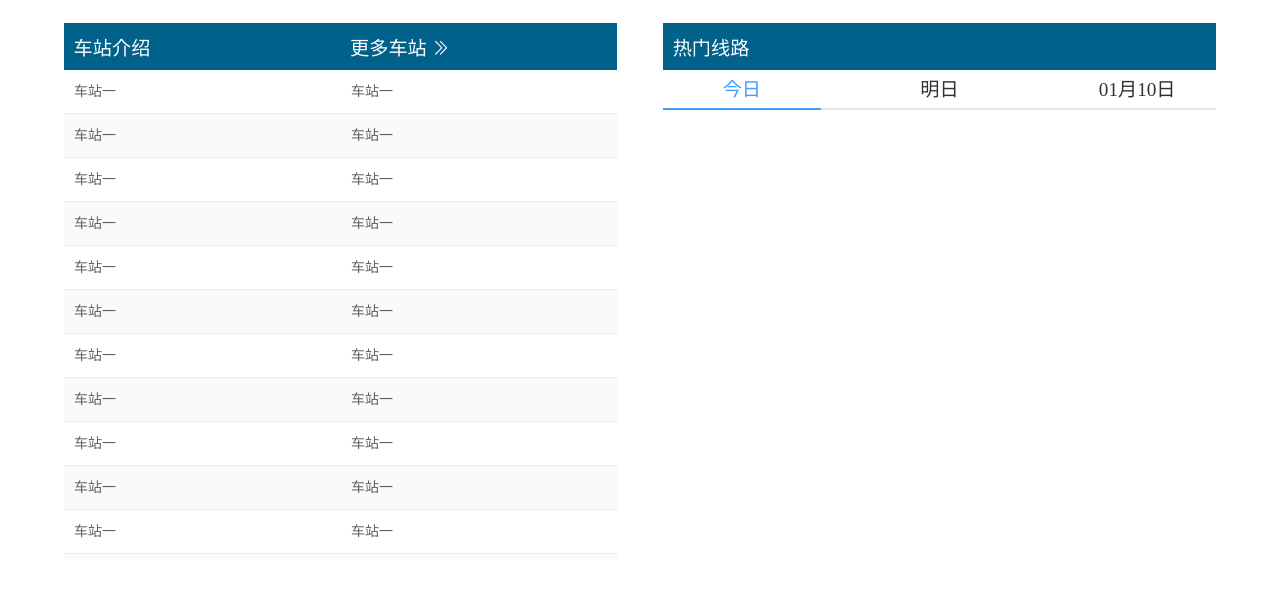
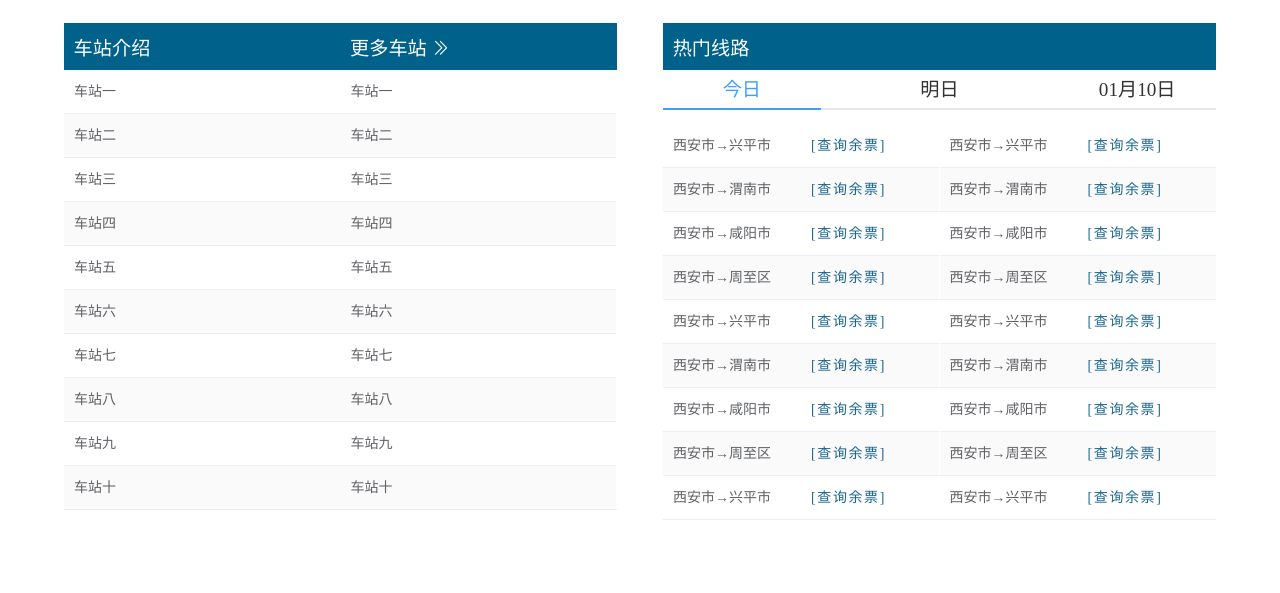
Before and after one commit to Ocean-H1/bus_station, a Vue app: page /first in a window 1280 px wide. Shown: the part 1403-1996 px from the top of the page. Built offline with nearby package versions, Linux system fonts and the light colour scheme.

Commit message:
完成热门线路和常用车站的样式修改及渲染方式

```diff
--- /dev/null
+++ b/src/components/content/Station-Hotline/hotline-table.vue
@@ -0,0 +1,131 @@
+<template>
+  <div class="hotlineTable">
+    <el-table
+      :data="lineList"
+      style="width: 50%"
+      size="medium"
+      stripe
+      :show-header="false"
+    >
+      <el-table-column>
+        <template slot-scope="scope">
+          <span class="line"
+            >{{ scope.row.start_region }}→{{ scope.row.final_region }}</span
+          >
+        </template>
+      </el-table-column>
+      <el-table-column>
+        <template slot-scope="">
+          <span class="yupiao">[查询余票]</span>
+        </template>
+      </el-table-column>
+    </el-table>
+    <el-table
+      :data="lineList"
+      style="width: 50%"
+      size="medium"
+      stripe
+      :show-header="false"
+    >
+      <el-table-column>
+        <template slot-scope="scope">
+          <span class="line"
+            >{{ scope.row.start_region }}→{{ scope.row.final_region }}</span
+          >
+        </template>
+      </el-table-column>
+      <el-table-column>
+        <template slot-scope="">
+          <span class="yupiao">[查询余票]</span>
+        </template>
+      </el-table-column>
+    </el-table>
+  </div>
+</template>
+
+<script>
+export default {
+  name: 'hotlineTable',
+  data() {
+    return {
+      lineList: [
+        {
+          start_region_id: 1, //始发地id
+          final_region_id: 11, //目的地id
+          start_region: '西安市',
+          final_region: '兴平市',
+        },
+        {
+          start_region_id: 1,
+          final_region_id: 8,
+          start_region: '西安市',
+          final_region: '渭南市',
+        },
+        {
+          start_region_id: 1,
+          final_region_id: 12,
+          start_region: '西安市',
+          final_region: '咸阳市',
+        },
+        {
+          start_region_id: 1,
+          final_region_id: 6,
+          start_region: '西安市',
+          final_region: '周至区',
+        },
+        {
+          start_region_id: 1, //始发地id
+          final_region_id: 11, //目的地id
+          start_region: '西安市',
+          final_region: '兴平市',
+        },
+        {
+          start_region_id: 1,
+          final_region_id: 8,
+          start_region: '西安市',
+          final_region: '渭南市',
+        },
+        {
+          start_region_id: 1,
+          final_region_id: 12,
+          start_region: '西安市',
+          final_region: '咸阳市',
+        },
+        {
+          start_region_id: 1,
+          final_region_id: 6,
+          start_region: '西安市',
+          final_region: '周至区',
+        },
+        {
+          start_region_id: 1, //始发地id
+          final_region_id: 11, //目的地id
+          start_region: '西安市',
+          final_region: '兴平市',
+        },
+      ],
+    }
+  },
+}
+</script>
+
+<style scoped>
+.el-table {
+  float: right !important;
+}
+/* 余票查询的样式修改 */
+.yupiao {
+  color: #1b6690;
+  cursor: pointer;
+  letter-spacing: 0.1rem;
+}
+.yupiao:hover {
+  text-decoration: underline;
+  font-weight: 600;
+}
+.line:hover{
+  font-weight: 600;
+  text-decoration: underline;
+  cursor: pointer;
+}
+</style>
--- a/src/components/content/Station-Hotline/hotline.vue
+++ b/src/components/content/Station-Hotline/hotline.vue
@@ -6,22 +6,26 @@
     </div>
     <!-- tabs标签页 -->
     <el-tabs stretch>
-      <el-tab-pane label="今日"></el-tab-pane>
-      <el-tab-pane label="明日"></el-tab-pane>
+      <el-tab-pane label="今日">
+        <HotlineTable></HotlineTable>
+      </el-tab-pane>
+      <el-tab-pane label="明日">
+        <HotlineTable></HotlineTable>
+      </el-tab-pane>
       <el-tab-pane>
         <span slot="label">{{ currentTime }}</span>
+        <HotlineTable></HotlineTable>
       </el-tab-pane>
     </el-tabs>
   </div>
 </template>
 
 <script>
+import HotlineTable from './hotline-table'
+
 export default {
+  components: { HotlineTable },
   name: 'hotline',
-  data() {
-    return {}
-  },
-
   computed: {
     // 得到后天的日期
     currentTime: function () {
@@ -57,5 +61,4 @@ export default {
   padding: 0.6rem;
   color: #fff;
 }
-
 </style>
--- a/src/components/content/Station-Hotline/stationBox.vue
+++ b/src/components/content/Station-Hotline/stationBox.vue
@@ -9,13 +9,29 @@
     <div class="stationList">
       <el-table
         :data="stationList"
-        style="width: 100%"
+        style="width: 50%"
         size="medium"
         stripe
         :show-header="false"
       >
-        <el-table-column prop="station" label="车站"> </el-table-column>
-        <el-table-column prop="station" label="车站"> </el-table-column>
+        <el-table-column prop="station" label="车站" >
+          <template slot-scope="scope">
+            <span class="staInfo">{{scope.row.station}}</span>
+          </template>
+        </el-table-column>
+      </el-table>
+      <el-table
+        :data="stationList"
+        style="width: 50%"
+        size="medium"
+        stripe
+        :show-header="false"
+      >
+        <el-table-column prop="station" label="车站">
+          <template slot-scope="scope">
+            <span class="staInfo">{{scope.row.station}}</span>
+          </template>
+        </el-table-column>
       </el-table>
     </div>
   </div>
@@ -29,90 +45,44 @@ export default {
       // 车站列表
       stationList: [
         {
-                station: '车站一'
+          station: '车站一',
         },
         {
-                station: '车站一'
+          station: '车站二',
         },
         {
-                station: '车站一'
+          station: '车站三',
         },
         {
-                station: '车站一'
+          station: '车站四',
         },
         {
-                station: '车站一'
+          station: '车站五',
         },
         {
-                station: '车站一'
+          station: '车站六',
         },
         {
-                station: '车站一'
+          station: '车站七',
         },
         {
-                station: '车站一'
+          station: '车站八',
         },
         {
-                station: '车站一'
+          station: '车站九',
         },
         {
-                station: '车站一'
+          station: '车站十',
         },
-            {
-                station: '车站一'
-            },
-            {
-                station: '车站一'
-            },
-            {
-                station: '车站一'
-            },
-            {
-                station: '车站一'
-            },
-            {
-                station: '车站一'
-            },
-            {
-                station: '车站一'
-            },
-            {
-                station: '车站一'
-            },
-            {
-                station: '车站一'
-            },
-            {
-                station: '车站一'
-            },
-            {
-                station: '车站一'
-            },
-            {
-                station: '车站一'
-            },
-            {
-                station: '车站一'
-            },
-            {
-                station: '车站一'
-            },
-            {
-                station: '车站一'
-            },
-            {
-                station: '车站一'
-            },
-            {
-                station: '车站一'
-            },
-            {
-                station: '车站一'
-            },
+
       ],
     }
   },
-
+  methods: {
+    handle() {
+      console.log('nice')
+    },
+  },
 }
 </script>
 
@@ -136,4 +106,12 @@ export default {
   padding: 0.6rem;
   color: #fff;
 }
+.el-table {
+  float: right !important;
+}
+.staInfo:hover{
+  font-weight: 600;
+  text-decoration: underline;
+  cursor: pointer;
+}
 </style>
--- a/src/views/first/first.vue
+++ b/src/views/first/first.vue
@@ -13,7 +13,7 @@
     <!-- 热门线路 和 车站介绍 -->
     <div class="footer-container">
       <!-- 车站介绍 -->
-      <div class="foot-station">
+      <div class="footer-station">
         <StationBox></StationBox>
       </div>
       <!-- 热门线路 -->
@@ -75,11 +75,9 @@ export default {
   height: 67vh;
   overflow: hidden;
 }
-.foot-station,
+.footer-station,
 .footer-hotLine{
   width: 48%;
-  height: 400px;
-
 }
 
 </style>
```
Lines whose indentation alone changed are shown as unchanged.
